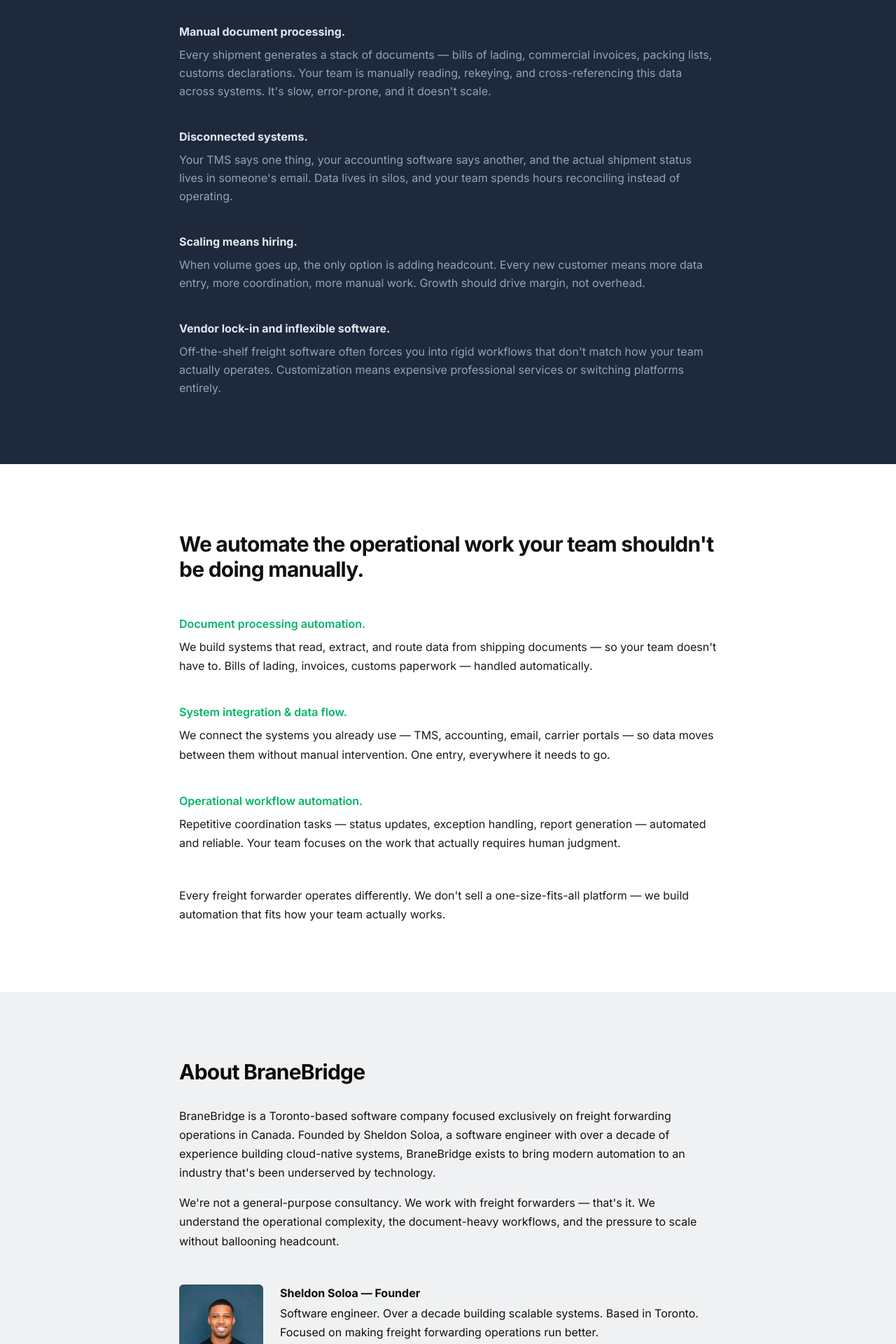
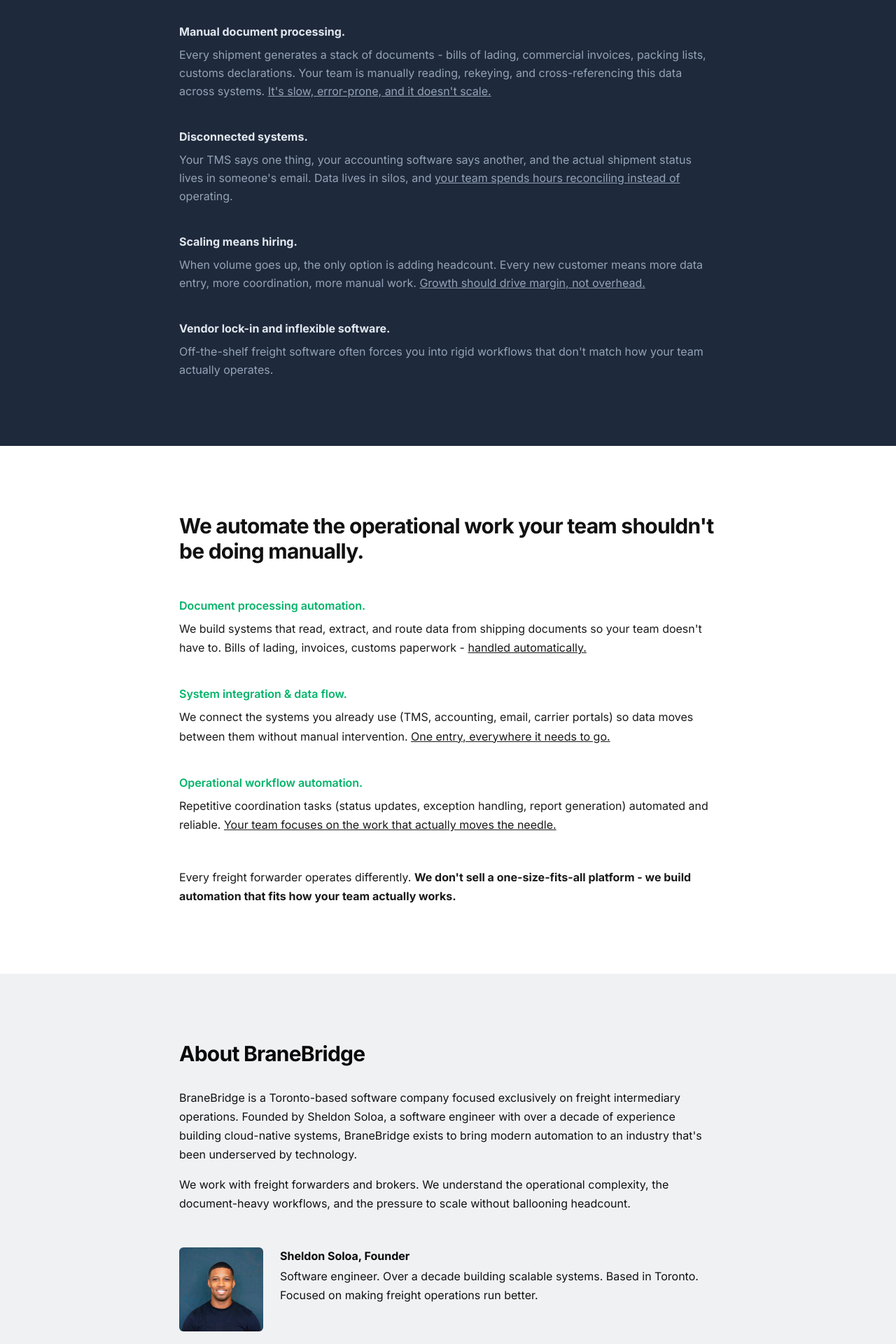
Before and after one commit to shelsoloa/brane-web, a Next.js app: page / in a window 1280 px wide. Shown: the part 740-2660 px from the top of the page at 70% size. Built offline with nearby package versions, Linux system fonts and the light colour scheme.

Commit message:
patch copy

```diff
--- a/src/app/page.tsx
+++ b/src/app/page.tsx
@@ -49,9 +49,8 @@
       </h1>
 
       <p className="mt-6 text-lg sm:text-xl text-[#374151] leading-relaxed">
-        BraneBridge builds automation for freight forwarders in
-        Canada&nbsp;&mdash; so your ops team can stop rekeying data and start
-        moving freight.
+        BraneBridge builds automation for freight forwarders&nbsp;&mdash; so
+        your ops team can stop rekeying data and start moving freight.
       </p>
 
       <div className="mt-10">
@@ -77,13 +76,15 @@
 
       <div className="mt-12 space-y-10">
         <div>
-          <p className="font-bold text-[#e2e8f0]">Manual document processing.</p>
+          <p className="font-bold text-[#e2e8f0]">
+            Manual document processing.
+          </p>
           <p className="mt-2 text-[#94a3b8] leading-relaxed">
-            Every shipment generates a stack of documents&nbsp;&mdash; bills of
-            lading, commercial invoices, packing lists, customs declarations.
-            Your team is manually reading, rekeying, and cross-referencing this
-            data across systems. It&apos;s slow, error-prone, and it
-            doesn&apos;t scale.
+            Every shipment generates a stack of documents - bills of lading,
+            commercial invoices, packing lists, customs declarations. Your team
+            is manually reading, rekeying, and cross-referencing this data
+            across systems.{" "}
+            <u>It&apos;s slow, error-prone, and it doesn&apos;t scale.</u>
           </p>
         </div>
 
@@ -92,7 +93,7 @@
           <p className="mt-2 text-[#94a3b8] leading-relaxed">
             Your TMS says one thing, your accounting software says another, and
             the actual shipment status lives in someone&apos;s email. Data lives
-            in silos, and your team spends hours reconciling instead of
+            in silos, and <u>your team spends hours reconciling instead of</u>{" "}
             operating.
           </p>
         </div>
@@ -101,8 +102,8 @@
           <p className="font-bold text-[#e2e8f0]">Scaling means hiring.</p>
           <p className="mt-2 text-[#94a3b8] leading-relaxed">
             When volume goes up, the only option is adding headcount. Every new
-            customer means more data entry, more coordination, more manual work.
-            Growth should drive margin, not overhead.
+            customer means more data entry, more coordination, more manual work.{" "}
+            <u>Growth should drive margin, not overhead.</u>
           </p>
         </div>
 
@@ -112,9 +113,7 @@
           </p>
           <p className="mt-2 text-[#94a3b8] leading-relaxed">
             Off-the-shelf freight software often forces you into rigid workflows
-            that don&apos;t match how your team actually operates. Customization
-            means expensive professional services or switching platforms
-            entirely.
+            that don&apos;t match how your team actually operates.
           </p>
         </div>
       </div>
@@ -141,9 +140,8 @@
           </p>
           <p className="mt-2 text-[#1a1a1a] leading-[1.7]">
             We build systems that read, extract, and route data from shipping
-            documents&nbsp;&mdash; so your team doesn&apos;t have to. Bills of
-            lading, invoices, customs paperwork&nbsp;&mdash; handled
-            automatically.
+            documents so your team doesn&apos;t have to. Bills of lading,
+            invoices, customs paperwork - <u>handled automatically.</u>
           </p>
         </div>
 
@@ -152,9 +150,9 @@
             System integration &amp; data flow.
           </p>
           <p className="mt-2 text-[#1a1a1a] leading-[1.7]">
-            We connect the systems you already use&nbsp;&mdash; TMS, accounting,
-            email, carrier portals&nbsp;&mdash; so data moves between them
-            without manual intervention. One entry, everywhere it needs to go.
+            We connect the systems you already use (TMS, accounting, email,
+            carrier portals) so data moves between them without manual
+            intervention. <u>One entry, everywhere it needs to go.</u>
           </p>
         </div>
 
@@ -163,17 +161,19 @@
             Operational workflow automation.
           </p>
           <p className="mt-2 text-[#1a1a1a] leading-[1.7]">
-            Repetitive coordination tasks&nbsp;&mdash; status updates, exception
-            handling, report generation&nbsp;&mdash; automated and reliable. Your
-            team focuses on the work that actually requires human judgment.
+            Repetitive coordination tasks (status updates, exception handling,
+            report generation) automated and reliable.{" "}
+            <u>Your team focuses on the work that actually moves the needle.</u>
           </p>
         </div>
       </div>
 
       <p className="mt-12 text-[#1a1a1a] leading-[1.7]">
-        Every freight forwarder operates differently. We don&apos;t sell a
-        one-size-fits-all platform&nbsp;&mdash; we build automation that fits
-        how your team actually works.
+        Every freight forwarder operates differently.{" "}
+        <b>
+          We don&apos;t sell a one-size-fits-all platform - we build automation
+          that fits how your team actually works.
+        </b>
       </p>
     </Section>
   );
@@ -193,16 +193,15 @@
       <div className="mt-8 space-y-4 text-[#111111] leading-[1.7]">
         <p>
           BraneBridge is a Toronto-based software company focused exclusively on
-          freight forwarding operations in Canada. Founded by Sheldon Soloa, a
-          software engineer with over a decade of experience building
-          cloud-native systems, BraneBridge exists to bring modern automation to
-          an industry that&apos;s been underserved by technology.
+          freight intermediary operations. Founded by Sheldon Soloa, a software
+          engineer with over a decade of experience building cloud-native
+          systems, BraneBridge exists to bring modern automation to an industry
+          that&apos;s been underserved by technology.
         </p>
         <p>
-          We&apos;re not a general-purpose consultancy. We work with freight
-          forwarders&nbsp;&mdash; that&apos;s it. We understand the operational
-          complexity, the document-heavy workflows, and the pressure to scale
-          without ballooning headcount.
+          We work with freight forwarders and brokers. We understand the
+          operational complexity, the document-heavy workflows, and the pressure
+          to scale without ballooning headcount.
         </p>
       </div>
 
@@ -215,12 +214,10 @@
           className="rounded-md flex-shrink-0"
         />
         <div>
-          <p className="font-bold text-[#0a0a0a]">
-            Sheldon Soloa&nbsp;&mdash; Founder
-          </p>
+          <p className="font-bold text-[#0a0a0a]">Sheldon Soloa, Founder</p>
           <p className="mt-1 text-[#111111] leading-[1.7]">
             Software engineer. Over a decade building scalable systems. Based in
-            Toronto. Focused on making freight forwarding operations run better.
+            Toronto. Focused on making freight operations run better.
           </p>
         </div>
       </div>
@@ -242,7 +239,7 @@
 
         <p className="mt-4 text-[#374151] leading-relaxed max-w-xl mx-auto">
           If your freight forwarding team is spending too much time on manual
-          work, we should talk. No pitch deck, no demo&nbsp;&mdash; just a
+          work, we should talk. No pitch deck, no demo&nbsp; - just a
           conversation about what&apos;s slowing you down.
         </p>
 
@@ -250,7 +247,7 @@
           <CardContent className="py-8 flex flex-col items-center gap-4">
             <Button size="lg" asChild className="text-base px-8 py-3 h-auto">
               <a
-                href="https://cal.com/shelsola/intro"
+                href="https://cal.com/branebridge/intro"
                 target="_blank"
                 rel="noopener noreferrer"
               >
```
